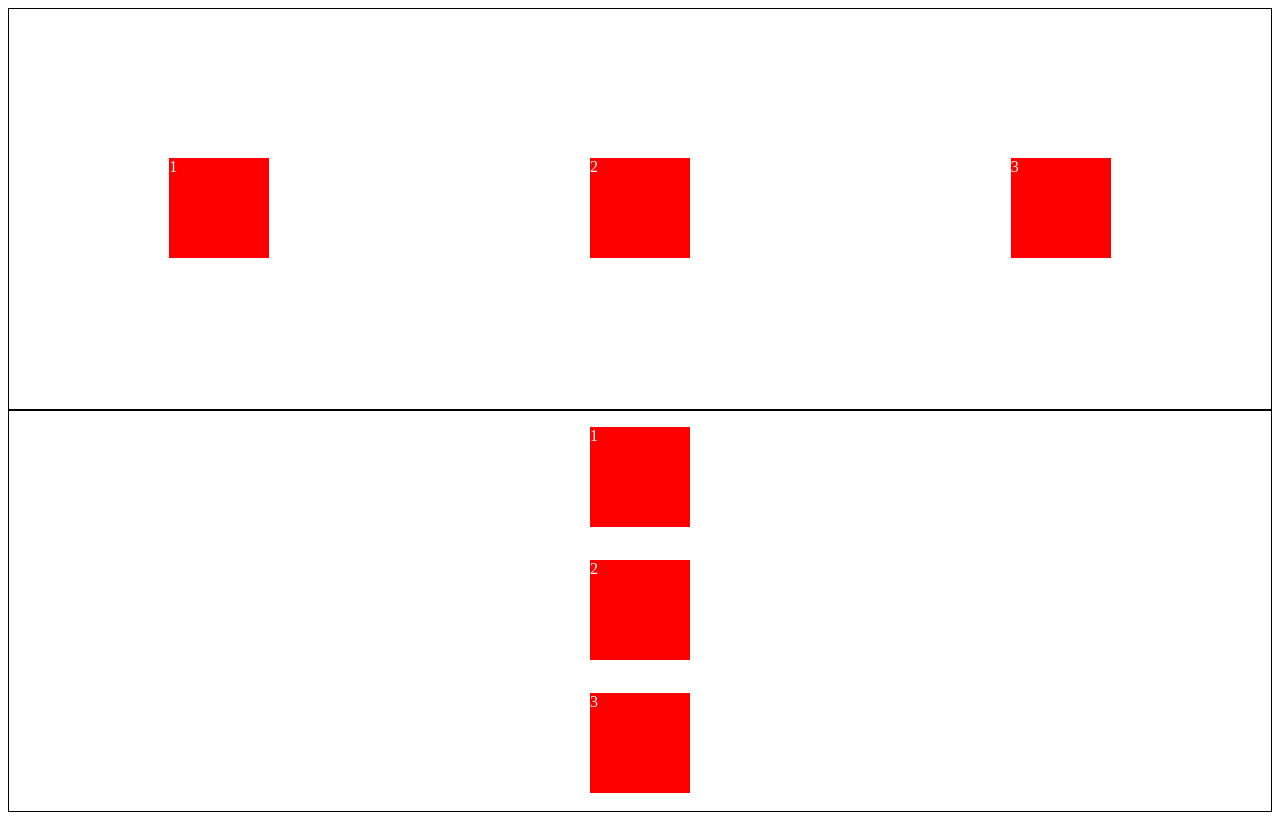
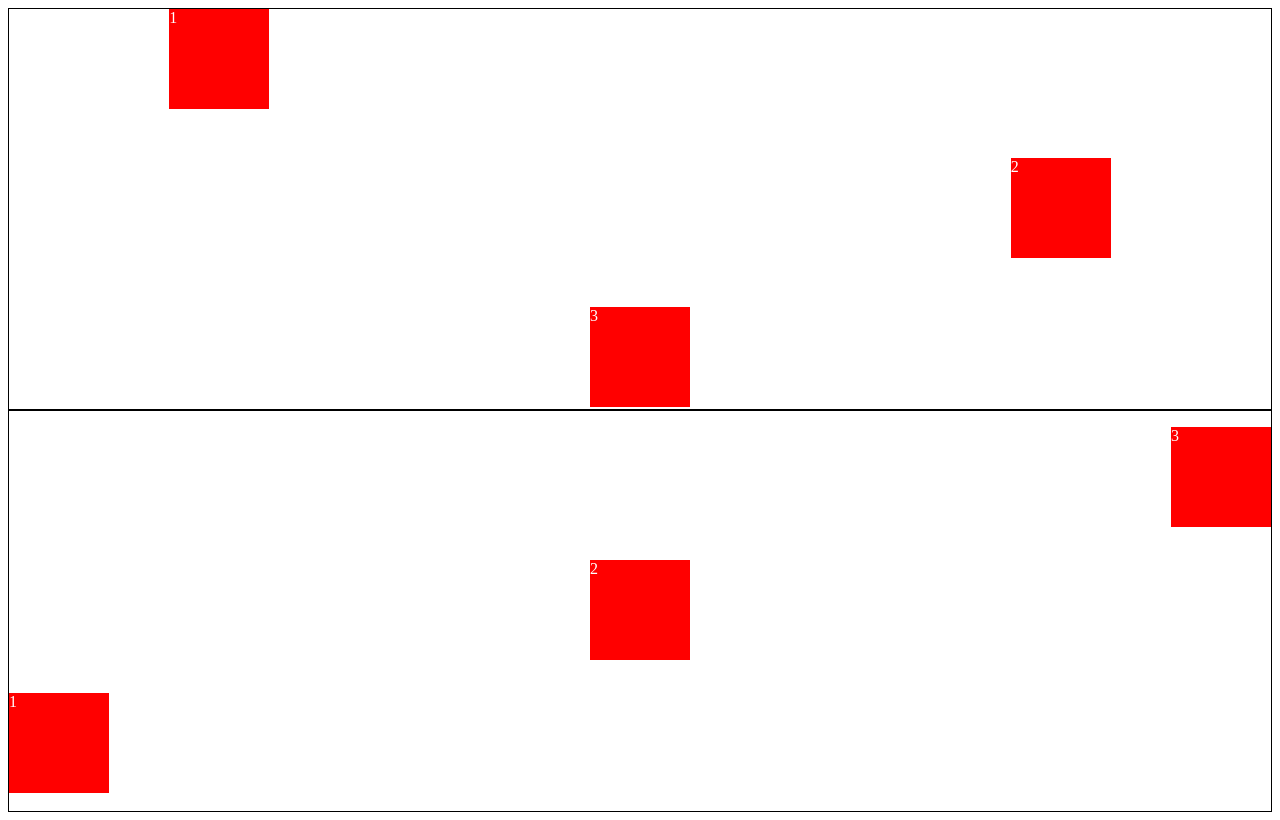
Before and after one commit to leejanghe/CSS-Master_study, a plain HTML site: page index.html in a window 1280 px wide. Drawn offline with Linux system fonts and the light colour scheme.

Commit message:
flexbox_align-self&order실습 및 개념정리

```diff
--- a/index.css
+++ b/index.css
@@ -1,14 +1,53 @@
+/* column & row */
 /*  flexbox 기본 값 main axios */
-.container{
+/* .container{
     display:flex;
-    /* main axios */
     justify-content: space-around;
-    /* cross axios */
     align-items: center;
     height: 50vh;
     border: 1px solid black;
 }
+   */
 
+/* .box{
+    background-color: red;
+    width: 100px;
+    height: 100px;
+    margin-bottom: 2px;
+    color: white;
+  } */
+
+
+  /* column을 준경우 cross axios */
+  /* .container1{
+    display:flex;
+    flex-direction: column;
+    justify-content: space-around;
+    align-items: center;
+    height: 50vh;
+    border: 1px solid black;
+} */
+
+
+/* .box1{
+    background-color: red;
+    width: 100px;
+    height: 100px;
+    margin-bottom: 2px;
+    color: white;
+  } */
+
+
+
+
+  /*  flexbox align-self and order */
+.container{
+    display:flex;
+    justify-content: space-around;
+    height: 50vh;
+    border: 1px solid black;
+    align-items: center;
+}
 
 .box{
     background-color: red;
@@ -18,15 +57,24 @@
     color: white;
   }
 
+.box:nth-child(1){
+    align-self: flex-start;
+}
 
-  /* column을 준경우 cross axios */
-  .container1{
+.box:nth-child(2){
+    order: 3;
+    align-self: center;
+}
+
+.box:nth-child(3){
+    align-self: flex-end;
+}
+
+
+.container1{
     display:flex;
     flex-direction: column;
-    /* main axios */
     justify-content: space-around;
-    /* cross axios */
-    align-items: center;
     height: 50vh;
     border: 1px solid black;
 }
@@ -38,4 +86,18 @@
     height: 100px;
     margin-bottom: 2px;
     color: white;
-  }
+}
+
+.box1:nth-child(1){
+      order: 3;
+    align-self: flex-start;
+}
+
+.box1:nth-child(2){
+    order:1;
+    align-self: center;
+}
+
+.box1:nth-child(3){
+    align-self: flex-end;
+}
```
Also changed, not shown: 3 other files.
